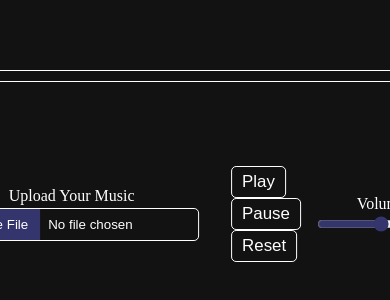
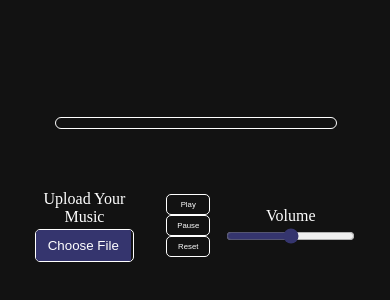
Before and after one commit to LeeBingler/MusicVisualizer, a website built with Vite: page src/index.html in a window 390 px wide. Shown: the part 540-840 px from the top of the page. Built offline with nearby package versions, Linux system fonts and the light colour scheme; files whose address does not match are found by name.

Commit message:
feat: add responsive design

```diff
--- a/src/App/Camera.js
+++ b/src/App/Camera.js
@@ -24,7 +24,7 @@ export default class Camera {
             0.1,
             100
         );
-        this.instance.position.z = 3;
+        this.instance.position.z = this.sizes.width < 768 ? 4.2 : 3;
 
         this.scene.add(this.instance);
     }
@@ -39,6 +39,8 @@ export default class Camera {
     resize() {
         this.instance.aspect = this.sizes.width / this.sizes.height;
         this.instance.updateProjectionMatrix();
+
+        this.instance.position.z = this.sizes.width < 768 ? 4.2 : 3;
     }
 
     update() {
--- a/src/style.css
+++ b/src/style.css
@@ -30,9 +30,12 @@ body {
 
     display: flex;
     align-items: center;
+    justify-content: center;
     column-gap: 1rem;
 
     background-color: transparent;
+
+    width: 80vw;
 }
 
 .file_upload-container {
@@ -41,7 +44,12 @@ body {
     display: flex;
     flex-direction: column-reverse;
     align-items: center;
+    justify-content: center;
     row-gap: 0.2rem;
+}
+
+.file_upload-container label {
+    text-align: center;
 }
 
 #file_upload {
@@ -85,11 +93,15 @@ body {
     width: 100%;
 }
 
+.button-container {
+    display: flex;
+}
+
 .button-container button {
     background-color: transparent;
     color: white;
 
-    font-size: 2vh;
+    font-size: min(2vw, 1.2rem);
 
     padding: 5px 10px;
     margin-left: 1rem;
@@ -114,3 +126,13 @@ body {
 
     accent-color: #35356e;
 }
+
+@media (max-width: 768px) {
+    .button-container {
+        flex-direction: column;
+    }
+
+    #file_upload {
+        width: 25vw;
+    }
+}
```
